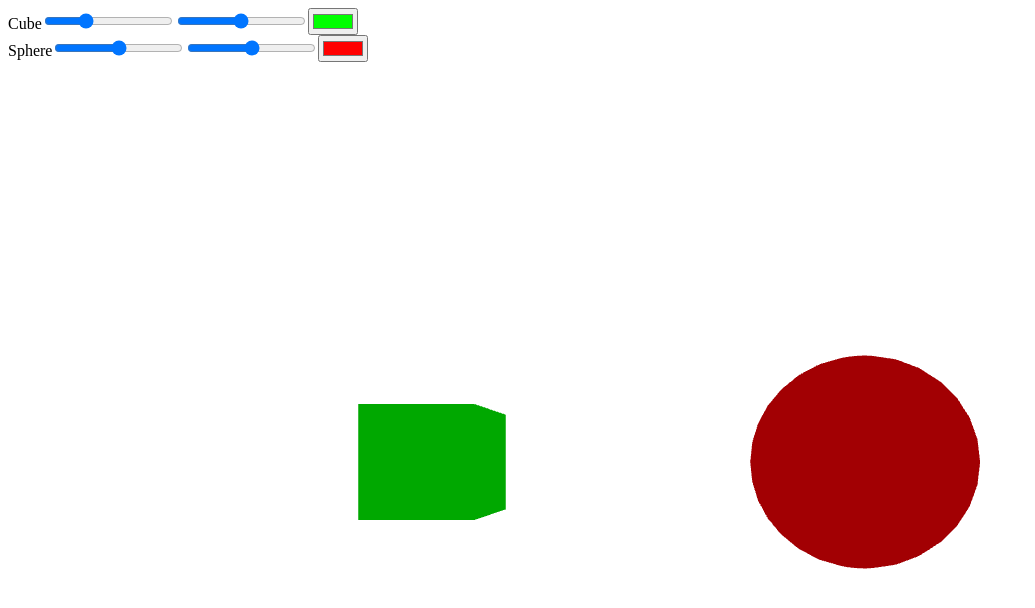
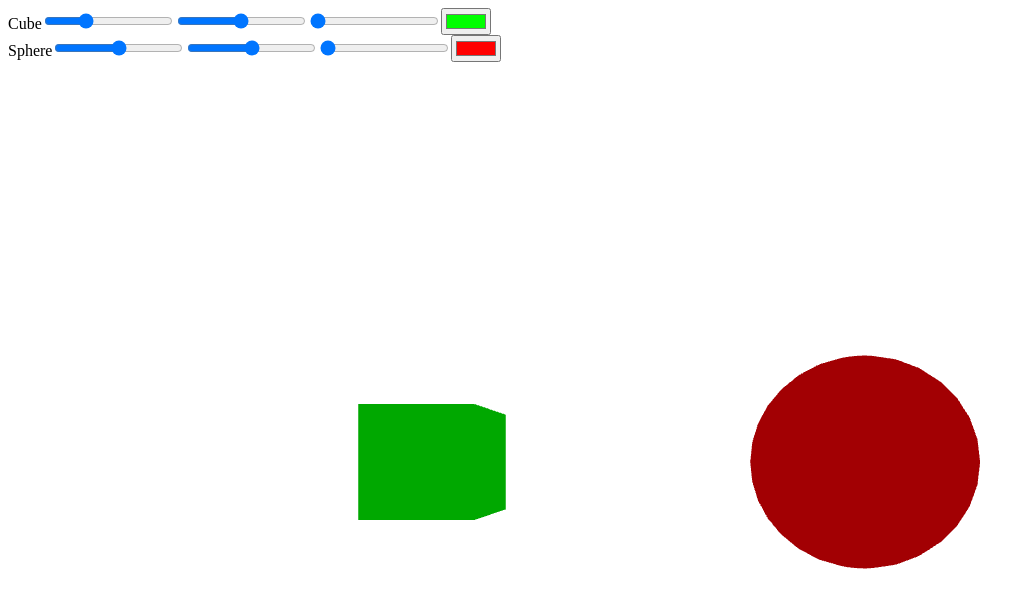
Before and after one commit to jonathanluu0/electron-react, a React (Vite) app: page / in a window 1280 px wide. Shown: the top 608 px of the page, without its empty margins (0-1035 px from the left). Built offline with nearby package versions, Linux system fonts and the light colour scheme.

Commit message:
rotation slider (degrees)

```diff
--- a/package.json
+++ b/package.json
@@ -42,6 +42,7 @@
     "@react-three/fiber": "^9.3.0",
     "react": "^19.1.1",
     "react-dom": "^19.1.1",
-    "three": "^0.180.0"
+    "three": "^0.180.0",
+    "zustand": "^5.0.8"
   }
 }
--- a/src/renderer/App.tsx
+++ b/src/renderer/App.tsx
@@ -9,12 +9,14 @@ export default function App() {
     posX: -2,
     scaleX: 1,
     color: "#00ff00",
+    rotY: 0,
   });
 
   const [sphere, setSphere] = useState<ShapeProps>({
     posX: 2,
     scaleX: 1,
     color: "#ff0000",
+    rotY: 0,
   });
   return (
     <div style={{ width: "100vw", height: "100vh" }}>
@@ -41,6 +43,21 @@ export default function App() {
           step={0.1}
           onChange={(e) =>
             setCube({ ...cube, scaleX: parseFloat(e.target.value) })
+          }
+        />
+        <input
+          id="cube"
+          name="rotate"
+          type="range"
+          min={0}
+          max={360}
+          step={1}
+          value={cube.rotY}
+          onChange={(e) =>
+            setCube({
+              ...cube,
+              rotY: parseFloat(e.target.value),
+            })
           }
         />
         <input
@@ -74,12 +91,22 @@ export default function App() {
           }
         />
         <input
+          id="sphere"
+          name="rotate"
+          type="range"
+          min={0}
+          max={360}
+          step={1}
+          value={sphere.rotY}
+          onChange={(e) =>
+            setSphere({ ...sphere, rotY: parseFloat(e.target.value) })
+          }
+        />
+        <input
           type="color"
           value={sphere.color}
           onChange={(e) => setSphere({ ...sphere, color: e.target.value })}
         />
-
-
       </div>
       <ThreeScene cube={cube} sphere={sphere} />
     </div>
--- a/src/renderer/ThreeScene.tsx
+++ b/src/renderer/ThreeScene.tsx
@@ -10,13 +10,13 @@ interface ThreeSceneProps {
     sphere: ShapeProps;
 }
 
-export default function ThreeScene({ cube, sphere }: ThreeSceneProps) {
+export default function ThreeScene({ cube, sphere }: { cube: ShapeProps; sphere: ShapeProps }) {
     return (
         <Canvas>
             <ambientLight />
             <pointLight position={[10, 10, 10]} />
-      <Cube posX={cube.posX} scaleX={cube.scaleX} color={cube.color} />
-      <Sphere posX={sphere.posX} scaleX={sphere.scaleX} color={sphere.color} />
+            <Cube {...cube} />
+            <Sphere {...sphere} />
             <OrbitControls />
         </Canvas>
     );
--- a/src/renderer/objects/cube.tsx
+++ b/src/renderer/objects/cube.tsx
@@ -2,10 +2,10 @@ import { useRef, useState } from "react";
 import { Mesh } from "three";
 import { ShapeProps } from "../types/shapeProps";
 
-export default function Cube({posX, scaleX ,color = "ff0000",}: ShapeProps) {
+export default function Cube({posX, scaleX ,color = "ff0000", rotY = 0}: ShapeProps) {
   const ref = useRef<Mesh>(null!);
   return (
-    <mesh ref={ref} position={[posX, 0, 0]}>
+    <mesh ref={ref} position={[posX, 0, 0]} rotation={[0, rotY, 0]}>
       <boxGeometry args={[scaleX, 1, 1]} />
       <meshStandardMaterial color={color} />
     </mesh>
--- a/src/renderer/objects/sphere.tsx
+++ b/src/renderer/objects/sphere.tsx
@@ -2,11 +2,11 @@ import { useRef } from 'react';
 import { Mesh } from 'three';
 import { ShapeProps } from "../types/shapeProps";
 
-export default function Sphere({posX, scaleX ,color = "ff0000",}: ShapeProps) {
+export default function Sphere({posX, scaleX ,color = "ff0000", rotY = 0}: ShapeProps) {
   const ref = useRef<Mesh>(null!);
 
   return (
-    <mesh ref={ref} position={[posX, 0, 0]}>
+    <mesh ref={ref} position={[posX, 0, 0]} rotation={[0, rotY, 0]}>
       <sphereGeometry args={[scaleX, 32, 16]} />
       <meshStandardMaterial color={color} />
     </mesh>
--- a/src/renderer/types/shapeProps.tsx
+++ b/src/renderer/types/shapeProps.tsx
@@ -3,4 +3,5 @@ export interface ShapeProps {
   posX: number;
   scaleX?: number;
   color?: string;
+  rotY?: number;
 }
```
Also changed, not shown: 1 other file (tests, documents, lock files or other folders). Lines whose indentation alone changed are shown as unchanged.
